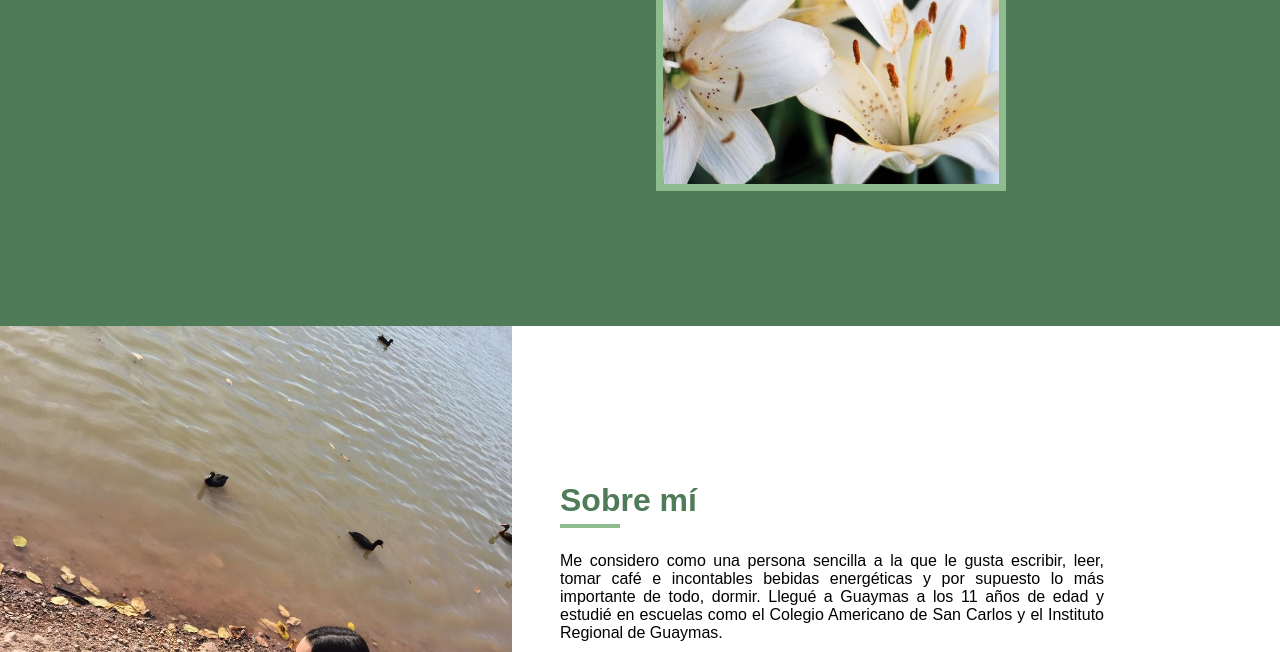
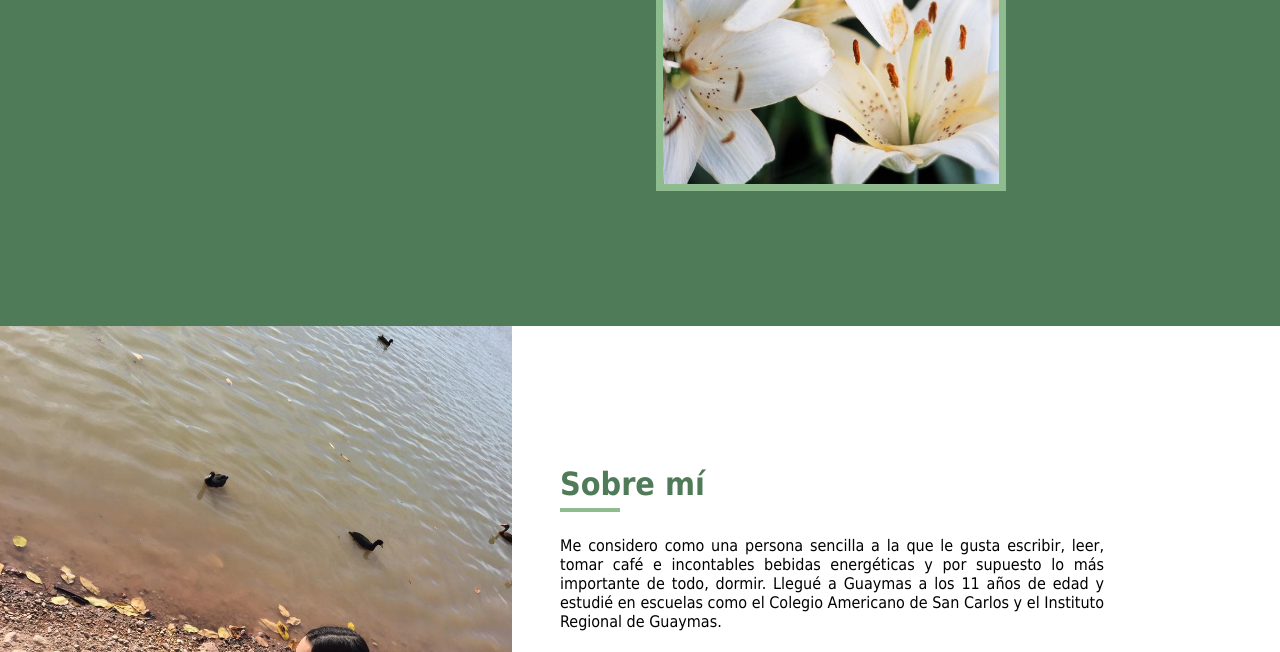
Before and after one commit to SofiaR244397/LDGSofiaRamirez1.github.io, a plain HTML site: page index.html in a window 1280 px wide. Shown: the part 474-1126 px from the top of the page. Drawn offline with Linux system fonts and the light colour scheme.

Commit message:
Update style.css

```diff
--- a/style.css
+++ b/style.css
@@ -6,7 +6,7 @@
 	list-style: none;
 }
 body {
-  font-family: sans-serif;
+  font-family: "Tahoma", sans-serif;
 }
 
 .wrapper {
```
